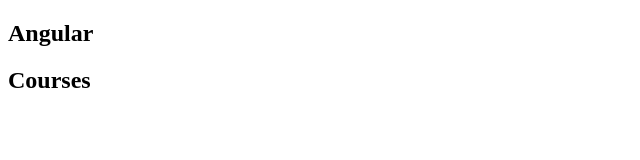
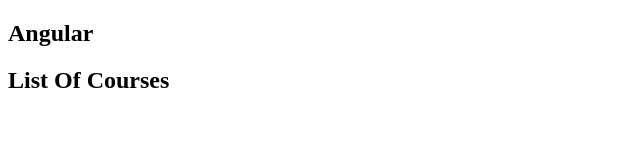
Before and after one commit to MoinSul1/tutorial, an Angular app: page / in a window 1280 px wide. Shown: the top 160 px of the page, without its empty margins (0-640 px from the left). Built offline with nearby package versions, Linux system fonts and the light colour scheme.

Commit message:
5.Templates
Data binding and printing dynamically and string interpolation

```diff
--- a/src/app/courses.component.ts
+++ b/src/app/courses.component.ts
@@ -2,10 +2,16 @@
 
 @Component({
     selector: 'courses',
-    template: '<h2>Courses</h2>'
+    template: '<h2>{{ getTitle() }}</h2>'
 })
 
 
 export class CoursesComponent{
 
+    title = "List Of Courses ";
+
+    getTitle(){
+        return this.title;
+
+    }
 }
```
